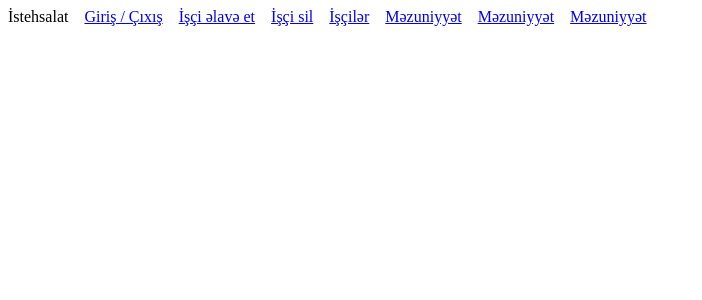
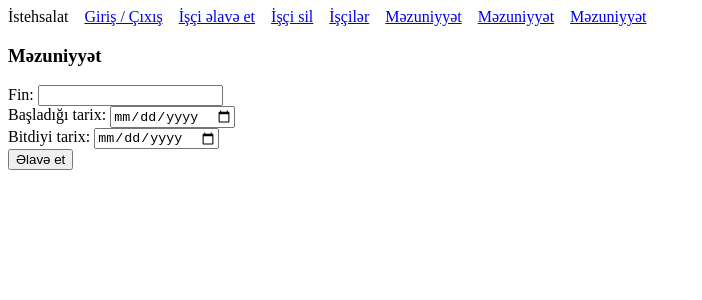
Before and after one commit to Mursel05/Istehsalat, a React (Vite) app: page /graduation in a window 1280 px wide. Shown: the top 300 px of the page, without its empty margins (0-702 px from the left). Built offline with nearby package versions, Linux system fonts and the light colour scheme; no server answers.

Commit message:
created graduation

```diff
--- a/src/App.jsx
+++ b/src/App.jsx
@@ -7,6 +7,7 @@ import { createContext, useEffect, useState } from "react";
 import Workers from "./components/Workers";
 import DeleteWorker from "./components/DeleteWorker";
 import Worker from "./components/Worker";
+import Graduation from "./components/Graduation";
 
 export const DataContext = createContext(null);
 export const url = "https://istehsalat.onrender.com";
@@ -32,6 +33,7 @@ function App() {
           <Route path="/users" element={<Workers />} />
           <Route path="/delete" element={<DeleteWorker />} />
           <Route path="/users/:fin" element={<Worker />} />
+          <Route path="/graduation" element={<Graduation />} />
         </Routes>
       </BrowserRouter>
     </DataContext.Provider>
--- /dev/null
+++ b/src/components/Graduation.jsx
@@ -0,0 +1,53 @@
+import React, { useState } from "react";
+
+const Graduation = () => {
+  const [fin, setFin] = useState("");
+  const [startTime, setStartTime] = useState("");
+  const [endTime, setEndTime] = useState("");
+
+  async function handleForm(e) {
+    e.preventDefault();
+  }
+  return (
+    <React.Fragment>
+      <div>
+        <h3>Məzuniyyət</h3>
+        <form action="/" onSubmit={handleForm}>
+          <div>
+            <label htmlFor="fin">Fin: </label>
+            <input
+              value={fin}
+              onChange={(e) => setFin(e.target.value)}
+              type="text"
+              id="fin"
+              name="fin"
+            />
+          </div>
+          <div>
+            <label htmlFor="startTime">Başladığı tarix: </label>
+            <input
+              value={startTime}
+              onChange={(e) => setStartTime(e.target.value)}
+              type="date"
+              id="startTime"
+              name="startTime"
+            />
+          </div>
+          <div>
+            <label htmlFor="endTime">Bitdiyi tarix: </label>
+            <input
+              value={endTime}
+              onChange={(e) => setEndTime(e.target.value)}
+              type="date"
+              id="endTime"
+              name="endTime"
+            />
+          </div>
+          <button type="submit">Əlavə et</button>
+        </form>
+      </div>
+    </React.Fragment>
+  );
+};
+
+export default Graduation;
```
